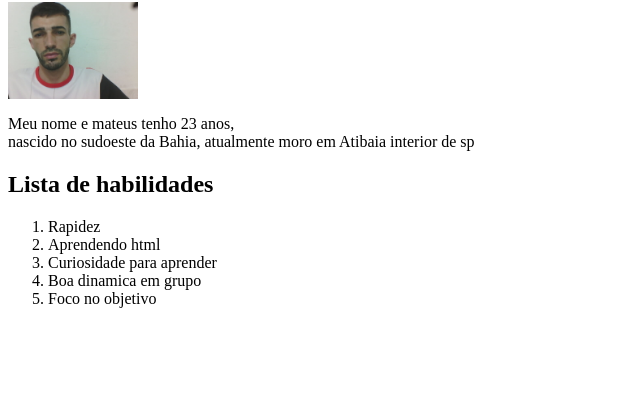
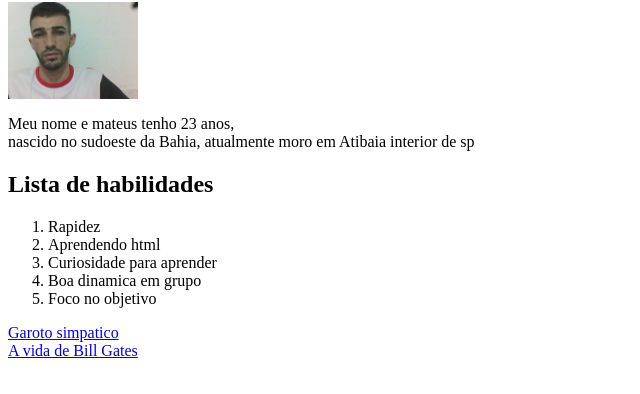
Before and after one commit to mateus23-oliveira/mateus23-oliveira.github.io, a plain HTML site: page index.html in a window 1280 px wide. Shown: the part 104-498 px from the top of the page, without its empty margins (0-640 px from the left). Drawn offline with Linux system fonts and the light colour scheme.

Commit message:
adisionando links

```diff
--- a/index.html
+++ b/index.html
@@ -18,5 +18,9 @@ Copiar
       <li>Boa dinamica em grupo</li>
       <li>Foco no objetivo</li>
      </ol>
+    <a href="2023-01-17-210515.jpg">Garoto simpatico</a> <br>
+    <a href="https://www.todamateria.com.br/bill-gates/#:~:text=Bil
+    l%20Gates%2C%20nascido%20em%201955,maior%20organiza%C3%A7%C3
+    %A3o%20filantr%C3%B3pica%20do%20mundo." target="_blank">A vida de Bill Gates</a>
   </body>
 </html>
```
